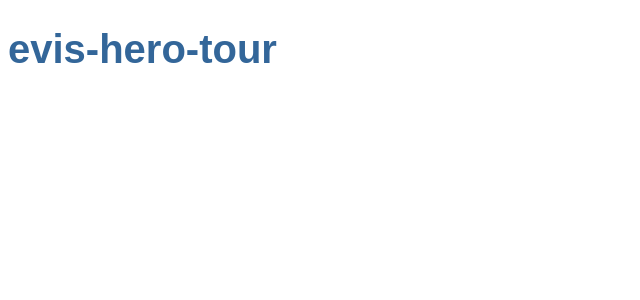
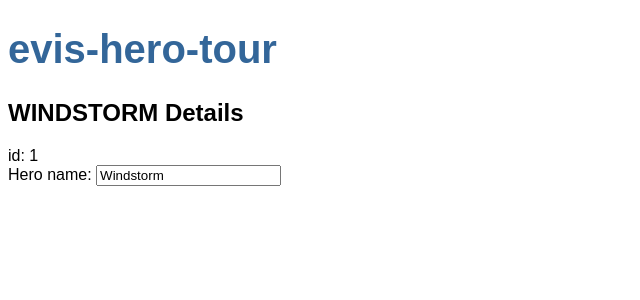
Before and after one commit to EveKlieber/evis-tour-of-heroes, an Angular app: page / in a window 1280 px wide. Shown: the top 300 px of the page, without its empty margins (0-640 px from the left). Built offline with nearby package versions, Linux system fonts and the light colour scheme.

Commit message:
interface hero and ngModel name added

```diff
--- a/src/app/app.component.html
+++ b/src/app/app.component.html
@@ -1,4 +1,5 @@
 
 <h1>{{title}}</h1>
+<app-heroes></app-heroes>
 
 <router-outlet></router-outlet>
--- /dev/null
+++ b/src/app/hero.ts
@@ -0,0 +1,4 @@
+export interface Hero {
+  id: number;
+  name: string;
+}
--- /dev/null
+++ b/src/app/heroes/heroes.component.html
@@ -0,0 +1,7 @@
+<h2>{{hero.name | uppercase}} Details</h2>
+<div><span>id: </span>{{hero.id}}</div>
+
+<div>
+  <label for="name">Hero name: </label>
+  <input id="name" [(ngModel)]="hero.name" placeholder="name">
+</div>
--- /dev/null
+++ b/src/app/heroes/heroes.component.ts
@@ -0,0 +1,23 @@
+import { Component, OnInit } from '@angular/core';
+import  { Hero } from '../hero';
+
+@Component({
+  selector: 'app-heroes',
+  templateUrl: './heroes.component.html',
+  styleUrls: ['./heroes.component.scss']
+})
+export class HeroesComponent implements OnInit {
+
+  hero: Hero = {
+    id: 1,
+    name:'Windstorm'
+  };
+
+
+
+  constructor() { }
+
+  ngOnInit(): void {
+  }
+
+}
```
Also changed, not shown: src/app/app.module.ts (+6 -3 lines), src/app/heroes/heroes.component.scss (added), 1 other file (tests, documents, lock files or other folders).
